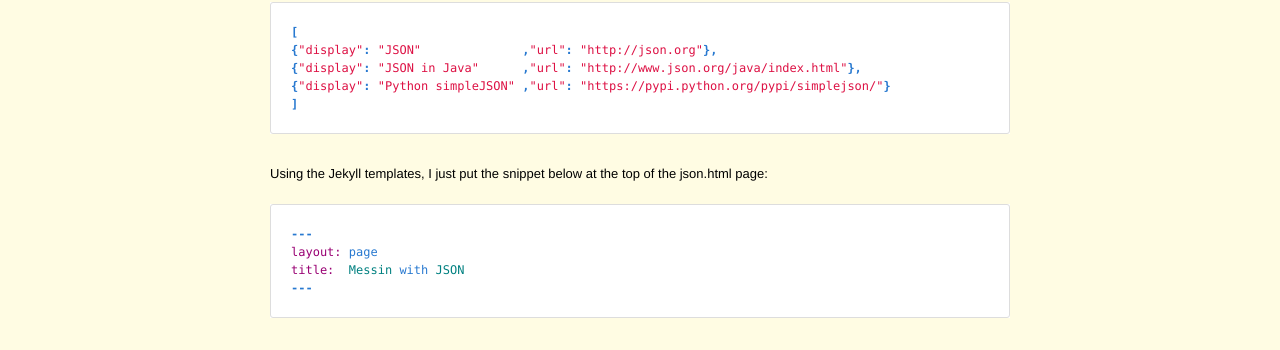
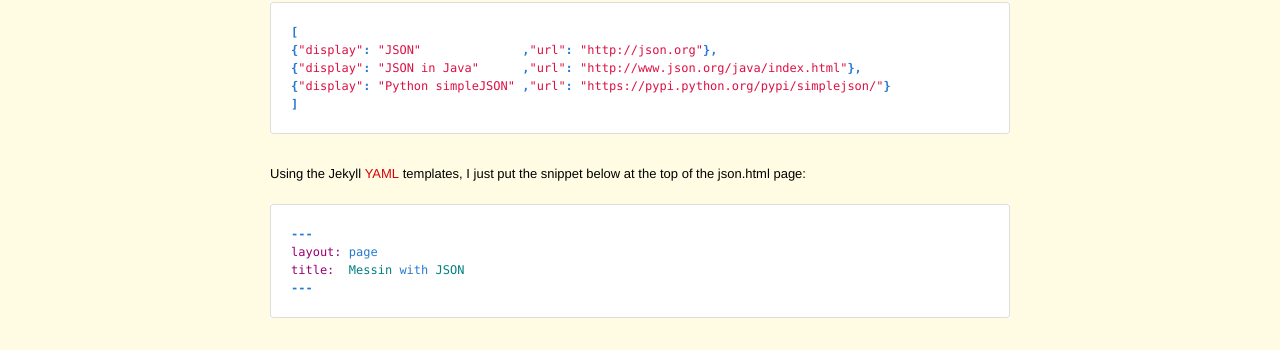
Before and after one commit to j-steve-martinez/j-steve-martinez.github.io, a Jekyll site: the page built from _posts/2014-10-06-messin-with-json.markdown, in a window 1280 px wide. Shown: the part 898-1248 px from the top of the page. Built offline with Jekyll 4.4.1, drawn with Linux system fonts in a browser that asks for light colours.

Commit message:
Updated post

```diff
--- a/_posts/2014-10-06-messin-with-json.markdown
+++ b/_posts/2014-10-06-messin-with-json.markdown
@@ -49,7 +49,7 @@ I updated the script above to rename myTutorial.txt to json.txt and added the da
 ]
 {% endhighlight %}
 
-Using the Jekyll templates, I just put the snippet below at the top of the json.html page:
+Using the Jekyll [YAML][yaml] templates, I just put the snippet below at the top of the json.html page:
 
 {% highlight ruby %}
 ---
@@ -62,7 +62,7 @@ Then added the json script from above. And `pow`!
 
 You get a nicly formatted page with some scripting embedded as you can see [here][example].
 
-
+[yaml]:      http://yaml.org/
 [example]:	{{ "/examples/json/json.html" | prepend: site.baseurl }}
 [w3]:				http://www.w3schools.com/json/json_http.asp
 [json]:			http://json.org
```
